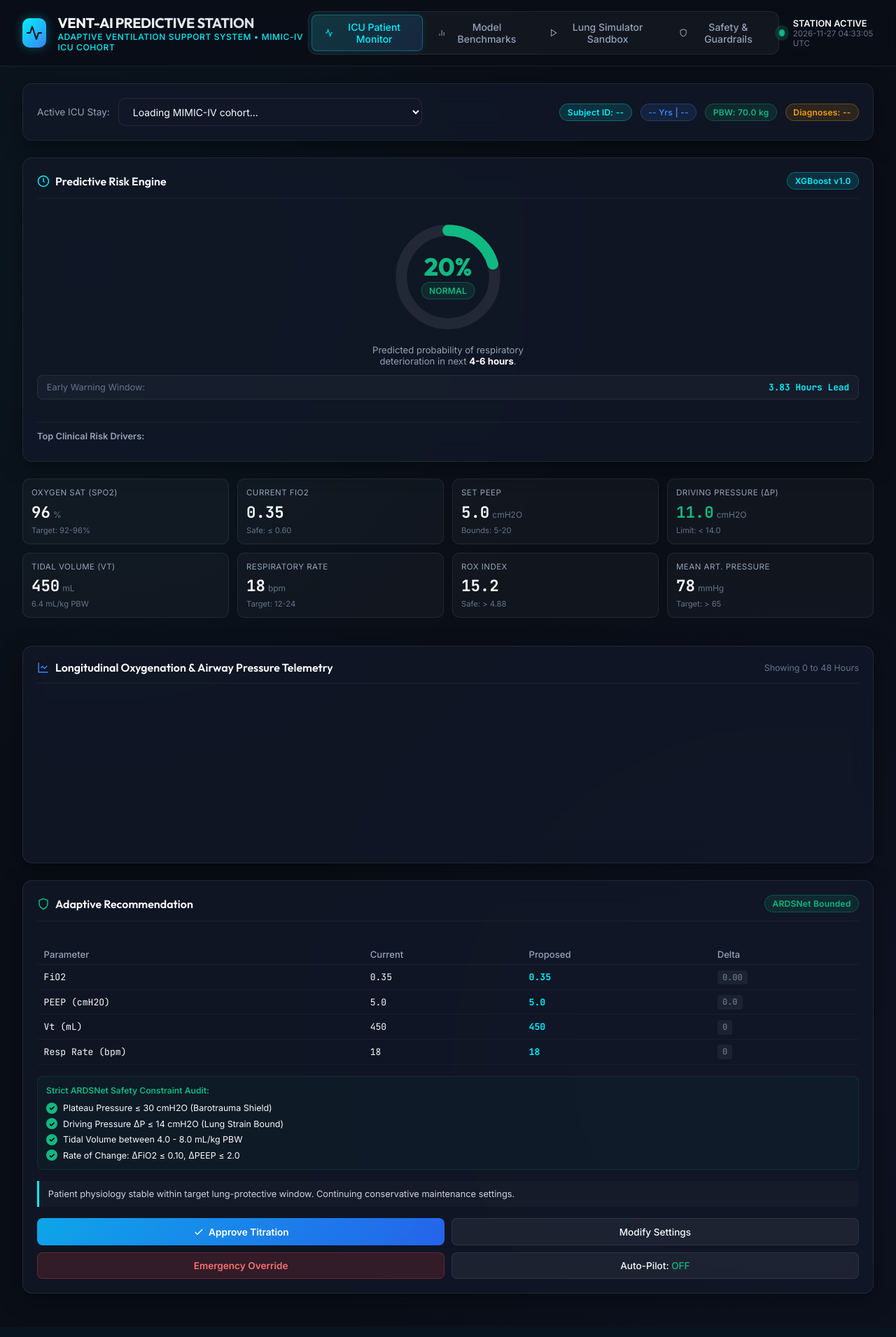
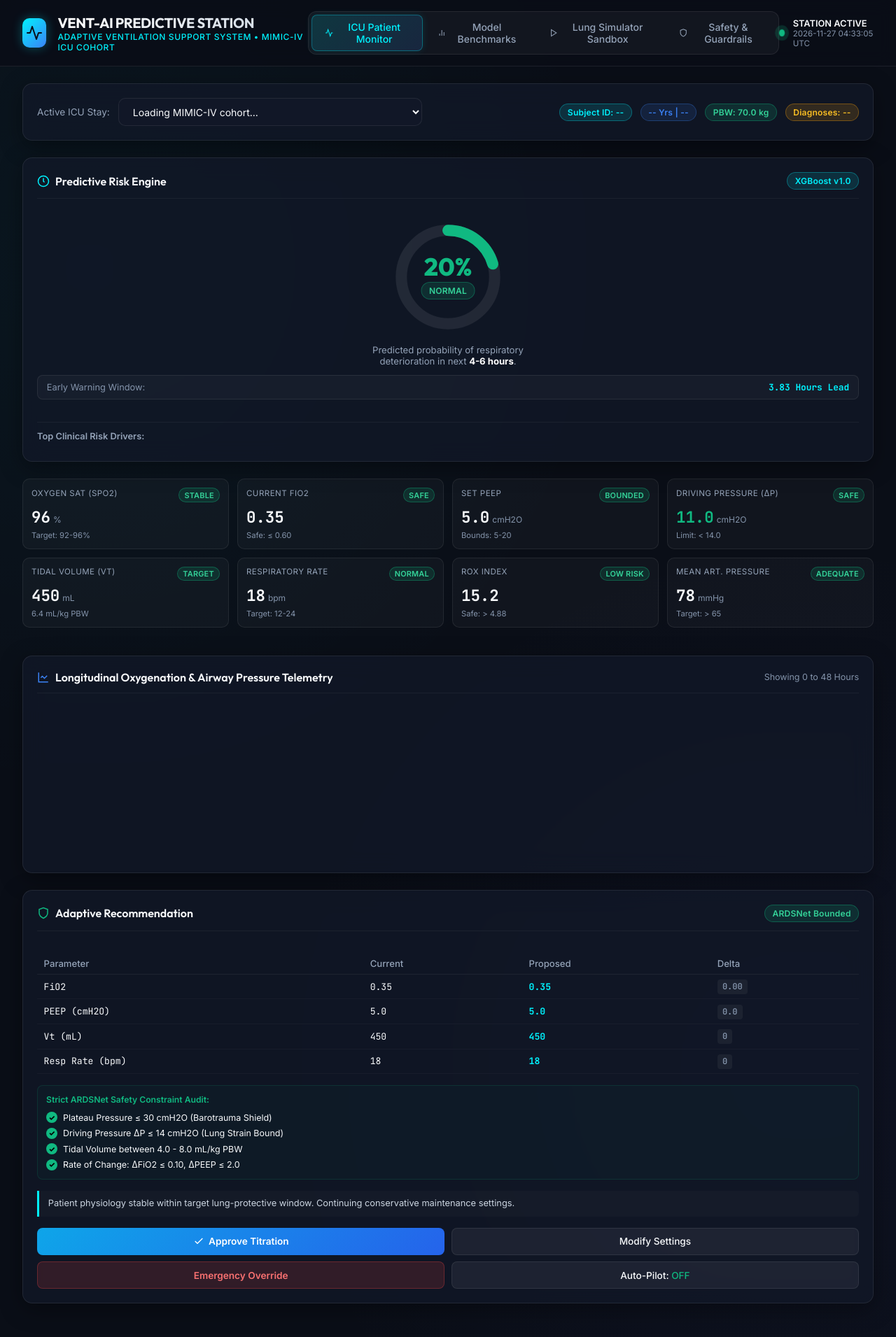
Before and after one commit to ithyaash3090/AI-Predictive-and-Adaptive-Ventilator-System-MIMIC-IV, a FastAPI app: page / in a window 1280 px wide. Shown: the whole page at 70% size. Before the commit the page ends 1863 px from the top, so only its background shows below. Run offline with FastAPI, Linux system fonts and the light colour scheme; data that the repository does not hold is empty; a map, chart or similar area stays blank.

Commit message:
feat(ui): implement accessible clinical telemetry status badge tokens and micro-transitions

```diff
--- a/src/web/static/dashboard.js
+++ b/src/web/static/dashboard.js
@@ -176,24 +176,24 @@ function updateRiskGauge(risk) {
   circleEl.style.strokeDashoffset = offset;
 
   if (risk < 0.25) {
-    displayEl.style.color = "#10b981";
-    circleEl.style.stroke = "#10b981";
-    badgeEl.className = "badge badge-emerald";
+    displayEl.style.color = "var(--badge-normal-text)";
+    circleEl.style.stroke = "var(--badge-normal-text)";
+    badgeEl.className = "badge badge-normal";
     badgeEl.innerText = "NORMAL";
   } else if (risk < 0.50) {
     displayEl.style.color = "#3b82f6";
     circleEl.style.stroke = "#3b82f6";
-    badgeEl.className = "badge badge-blue";
+    badgeEl.className = "badge badge-supervised";
     badgeEl.innerText = "GUARDED";
   } else if (risk < 0.75) {
-    displayEl.style.color = "#f59e0b";
-    circleEl.style.stroke = "#f59e0b";
-    badgeEl.className = "badge badge-amber";
+    displayEl.style.color = "var(--badge-warning-text)";
+    circleEl.style.stroke = "var(--badge-warning-text)";
+    badgeEl.className = "badge badge-warning";
     badgeEl.innerText = "HIGH RISK";
   } else {
-    displayEl.style.color = "#ef4444";
-    circleEl.style.stroke = "#ef4444";
-    badgeEl.className = "badge badge-crimson";
+    displayEl.style.color = "var(--badge-critical-text)";
+    circleEl.style.stroke = "var(--badge-critical-text)";
+    badgeEl.className = "badge badge-critical";
     badgeEl.innerText = "CRITICAL DETERIORATION";
   }
 }
--- a/src/web/static/styles.css
+++ b/src/web/static/styles.css
@@ -13,9 +13,30 @@
   --accent-crimson: #ef4444;
   --accent-purple: #8b5cf6;
 
+  /* Clinical Telemetry Status Badge Design Tokens (WCAG AA Compliant) */
+  --badge-normal-bg: rgba(16, 185, 129, 0.15);
+  --badge-normal-border: rgba(16, 185, 129, 0.35);
+  --badge-normal-text: #34d399; /* Contrast > 10:1 against dark background (WCAG AAA) */
+  --badge-normal-glow: rgba(16, 185, 129, 0.25);
+
+  --badge-warning-bg: rgba(245, 158, 11, 0.15);
+  --badge-warning-border: rgba(245, 158, 11, 0.35);
+  --badge-warning-text: #fbbf24; /* Contrast > 9:1 against dark background (WCAG AAA) */
+  --badge-warning-glow: rgba(245, 158, 11, 0.25);
+
+  --badge-critical-bg: rgba(239, 68, 68, 0.18);
+  --badge-critical-border: rgba(239, 68, 68, 0.45);
+  --badge-critical-text: #f87171; /* Contrast 6.1:1 against dark background (WCAG AA) */
+  --badge-critical-glow: rgba(239, 68, 68, 0.35);
+
+  --badge-supervised-bg: rgba(139, 92, 246, 0.15);
+  --badge-supervised-border: rgba(139, 92, 246, 0.35);
+  --badge-supervised-text: #a78bfa; /* Contrast 7.6:1 against dark background (WCAG AAA) */
+  --badge-supervised-glow: rgba(139, 92, 246, 0.25);
+
   --text-primary: #f8fafc;
   --text-secondary: #94a3b8;
-  --text-muted: #64748b;
+  --text-muted: #8494ab;
 
   --font-main: 'Inter', -apple-system, BlinkMacSystemFont, 'Segoe UI', Roboto, sans-serif;
   --font-mono: 'JetBrains Mono', 'Fira Code', monospace;
@@ -266,19 +287,113 @@ body {
   font-size: 0.75rem;
   font-weight: 600;
   letter-spacing: 0.02em;
+  transition: background-color 0.25s cubic-bezier(0.4, 0, 0.2, 1),
+              border-color 0.25s cubic-bezier(0.4, 0, 0.2, 1),
+              color 0.25s cubic-bezier(0.4, 0, 0.2, 1),
+              box-shadow 0.25s cubic-bezier(0.4, 0, 0.2, 1),
+              transform 0.2s ease;
+  user-select: none;
 }
 
+.badge:hover {
+  transform: translateY(-1px);
+  filter: brightness(1.1);
+}
+
+.badge-sm {
+  padding: 0.15rem 0.45rem;
+  font-size: 0.68rem;
+  font-weight: 600;
+}
+
+/* Clinical Telemetry Status Badge Classes */
+/* .badge-normal: Stable physiological range (SpO2 >= 95%, driving pressure <= 14 cmH2O) */
+.badge-normal {
+  background: var(--badge-normal-bg);
+  color: var(--badge-normal-text);
+  border: 1px solid var(--badge-normal-border);
+}
+
+.badge-normal:hover {
+  box-shadow: 0 0 10px var(--badge-normal-glow);
+}
+
+/* .badge-warning: Borderline parameter (SpO2 90-94%, driving pressure 15-18 cmH2O) */
+.badge-warning {
+  background: var(--badge-warning-bg);
+  color: var(--badge-warning-text);
+  border: 1px solid var(--badge-warning-border);
+  animation: pulseWarning 2.5s infinite ease-in-out;
+}
+
+.badge-warning:hover {
+  box-shadow: 0 0 10px var(--badge-warning-glow);
+}
+
+/* .badge-critical: Acute deterioration (SpO2 < 90%, P/F <= 200, driving pressure > 18 cmH2O) */
+.badge-critical {
+  background: var(--badge-critical-bg);
+  color: var(--badge-critical-text);
+  border: 1px solid var(--badge-critical-border);
+  animation: pulseCritical 1.8s infinite ease-in-out;
+}
+
+.badge-critical:hover {
+  box-shadow: 0 0 12px var(--badge-critical-glow);
+}
+
+/* .badge-supervised: Clinician review required state */
+.badge-supervised {
+  background: var(--badge-supervised-bg);
+  color: var(--badge-supervised-text);
+  border: 1px solid var(--badge-supervised-border);
+}
+
+.badge-supervised:hover {
+  box-shadow: 0 0 10px var(--badge-supervised-glow);
+}
+
+/* Micro-transition animations for clinical indicator badges */
+@keyframes pulseCritical {
+  0% {
+    box-shadow: 0 0 0 0 rgba(239, 68, 68, 0.45);
+  }
+  70% {
+    box-shadow: 0 0 0 6px rgba(239, 68, 68, 0);
+  }
+  100% {
+    box-shadow: 0 0 0 0 rgba(239, 68, 68, 0);
+  }
+}
+
+@keyframes pulseWarning {
+  0% {
+    box-shadow: 0 0 0 0 rgba(245, 158, 11, 0.4);
+  }
+  70% {
+    box-shadow: 0 0 0 5px rgba(245, 158, 11, 0);
+  }
+  100% {
+    box-shadow: 0 0 0 0 rgba(245, 158, 11, 0);
+  }
+}
+
+/* Live indicator dot token */
+.badge-dot {
+  width: 6px;
+  height: 6px;
+  border-radius: 50%;
+  display: inline-block;
+  background-color: currentColor;
+}
+
+/* Color utility aliases for backwards compatibility */
 .badge-cyan { background: rgba(0, 242, 254, 0.12); color: var(--accent-cyan); border: 1px solid rgba(0, 242, 254, 0.3); }
 .badge-blue { background: rgba(59, 130, 246, 0.12); color: var(--accent-blue); border: 1px solid rgba(59, 130, 246, 0.3); }
-.badge-emerald { background: rgba(16, 185, 129, 0.12); color: var(--accent-emerald); border: 1px solid rgba(16, 185, 129, 0.3); }
-.badge-amber { background: rgba(245, 158, 11, 0.12); color: var(--accent-amber); border: 1px solid rgba(245, 158, 11, 0.3); }
-.badge-crimson { background: rgba(239, 68, 68, 0.15); color: var(--accent-crimson); border: 1px solid rgba(239, 68, 68, 0.4); animation: pulseDanger 2s infinite; }
-
-@keyframes pulseDanger {
-  0% { box-shadow: 0 0 0 0 rgba(239, 68, 68, 0.4); }
-  70% { box-shadow: 0 0 0 6px rgba(239, 68, 68, 0); }
-  100% { box-shadow: 0 0 0 0 rgba(239, 68, 68, 0); }
-}
+.badge-emerald { background: var(--badge-normal-bg); color: var(--badge-normal-text); border: 1px solid var(--badge-normal-border); }
+.badge-amber { background: var(--badge-warning-bg); color: var(--badge-warning-text); border: 1px solid var(--badge-warning-border); }
+.badge-crimson { background: var(--badge-critical-bg); color: var(--badge-critical-text); border: 1px solid var(--badge-critical-border); animation: pulseCritical 1.8s infinite ease-in-out; }
+.badge-purple { background: var(--badge-supervised-bg); color: var(--badge-supervised-text); border: 1px solid var(--badge-supervised-border); }
 
 /* Grid Layouts */
 .grid-top {
@@ -383,6 +498,41 @@ body {
   padding: 0.75rem;
   display: flex;
   flex-direction: column;
+  transition: border-color 0.25s cubic-bezier(0.4, 0, 0.2, 1),
+              background-color 0.25s cubic-bezier(0.4, 0, 0.2, 1),
+              box-shadow 0.25s cubic-bezier(0.4, 0, 0.2, 1),
+              transform 0.2s ease;
+}
+
+.telemetry-tile:hover {
+  border-color: rgba(255, 255, 255, 0.16);
+  background: rgba(255, 255, 255, 0.05);
+  transform: translateY(-1px);
+}
+
+.tile-header {
+  display: flex;
+  justify-content: space-between;
+  align-items: center;
+  margin-bottom: 0.35rem;
+}
+
+/* State indicator borders on telemetry tiles */
+.telemetry-tile.state-normal {
+  border-left: 3px solid var(--badge-normal-text);
+}
+
+.telemetry-tile.state-warning {
+  border-left: 3px solid var(--badge-warning-text);
+}
+
+.telemetry-tile.state-critical {
+  border-left: 3px solid var(--badge-critical-text);
+  box-shadow: inset 0 0 12px var(--badge-critical-glow);
+}
+
+.telemetry-tile.state-supervised {
+  border-left: 3px solid var(--badge-supervised-text);
 }
 
 .tile-label {
--- a/src/web/templates/dashboard.html
+++ b/src/web/templates/dashboard.html
@@ -138,43 +138,67 @@
 
           <!-- Key Telemetry Tile Grid -->
           <div class="telemetry-grid">
-            <div class="telemetry-tile">
+            <div class="telemetry-tile" id="card-spo2">
+              <div class="tile-header">
                 <span class="tile-label">Oxygen Sat (SpO2)</span>
+                <span class="badge badge-normal badge-sm" id="badge-status-spo2">STABLE</span>
+              </div>
               <div class="tile-value" id="val-spo2">96 <span class="tile-unit">%</span></div>
               <span class="tile-target">Target: 92-96%</span>
             </div>
-            <div class="telemetry-tile">
+            <div class="telemetry-tile" id="card-fio2">
+              <div class="tile-header">
                 <span class="tile-label">Current FiO2</span>
+                <span class="badge badge-normal badge-sm" id="badge-status-fio2">SAFE</span>
+              </div>
               <div class="tile-value" id="val-fio2">0.35 <span class="tile-unit"></span></div>
               <span class="tile-target">Safe: &le; 0.60</span>
             </div>
-            <div class="telemetry-tile">
+            <div class="telemetry-tile" id="card-peep">
+              <div class="tile-header">
                 <span class="tile-label">Set PEEP</span>
+                <span class="badge badge-normal badge-sm" id="badge-status-peep">BOUNDED</span>
+              </div>
               <div class="tile-value" id="val-peep">5.0 <span class="tile-unit">cmH2O</span></div>
               <span class="tile-target">Bounds: 5-20</span>
             </div>
-            <div class="telemetry-tile">
+            <div class="telemetry-tile" id="card-dp">
+              <div class="tile-header">
                 <span class="tile-label">Driving Pressure (&Delta;P)</span>
+                <span class="badge badge-normal badge-sm" id="badge-status-dp">SAFE</span>
+              </div>
               <div class="tile-value" id="val-dp" style="color: var(--accent-emerald);">11.0 <span class="tile-unit">cmH2O</span></div>
               <span class="tile-target">Limit: &lt; 14.0</span>
             </div>
-            <div class="telemetry-tile">
+            <div class="telemetry-tile" id="card-vt">
+              <div class="tile-header">
                 <span class="tile-label">Tidal Volume (Vt)</span>
+                <span class="badge badge-normal badge-sm" id="badge-status-vt">TARGET</span>
+              </div>
               <div class="tile-value" id="val-vt">450 <span class="tile-unit">mL</span></div>
               <span class="tile-target" id="val-vt-kg">6.4 mL/kg PBW</span>
             </div>
-            <div class="telemetry-tile">
+            <div class="telemetry-tile" id="card-rr">
+              <div class="tile-header">
                 <span class="tile-label">Respiratory Rate</span>
+                <span class="badge badge-normal badge-sm" id="badge-status-rr">NORMAL</span>
+              </div>
               <div class="tile-value" id="val-rr">18 <span class="tile-unit">bpm</span></div>
               <span class="tile-target">Target: 12-24</span>
             </div>
-            <div class="telemetry-tile">
+            <div class="telemetry-tile" id="card-rox">
+              <div class="tile-header">
                 <span class="tile-label">ROX Index</span>
+                <span class="badge badge-normal badge-sm" id="badge-status-rox">LOW RISK</span>
+              </div>
               <div class="tile-value" id="val-rox">15.2 <span class="tile-unit"></span></div>
               <span class="tile-target">Safe: &gt; 4.88</span>
             </div>
-            <div class="telemetry-tile">
+            <div class="telemetry-tile" id="card-map">
+              <div class="tile-header">
                 <span class="tile-label">Mean Art. Pressure</span>
+                <span class="badge badge-normal badge-sm" id="badge-status-map">ADEQUATE</span>
+              </div>
               <div class="tile-value" id="val-map">78 <span class="tile-unit">mmHg</span></div>
               <span class="tile-target">Target: &gt; 65</span>
             </div>
```
Also changed, not shown: tests/test_badge_tokens.py (added, +75 -0 lines). Lines whose indentation alone changed are shown as unchanged.
